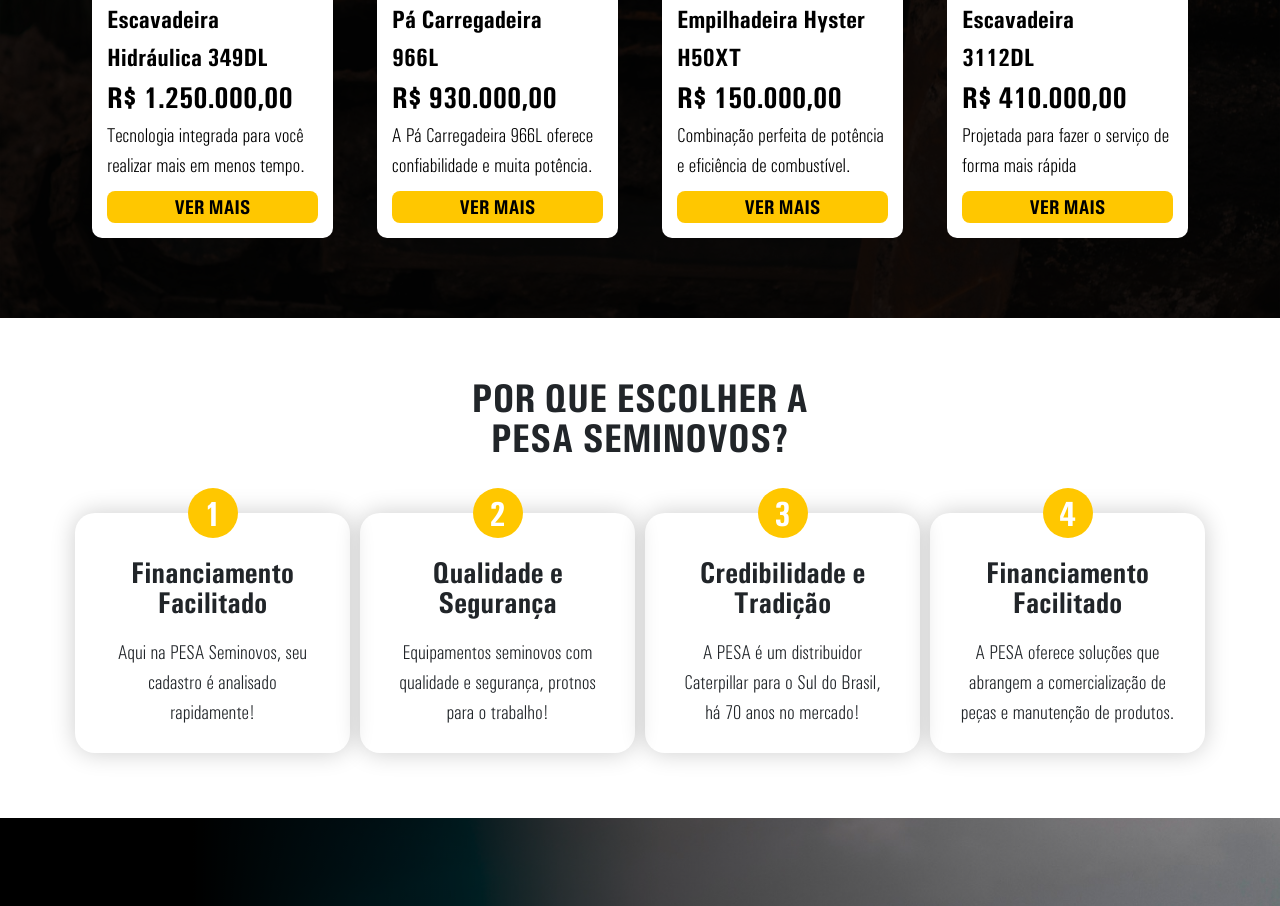
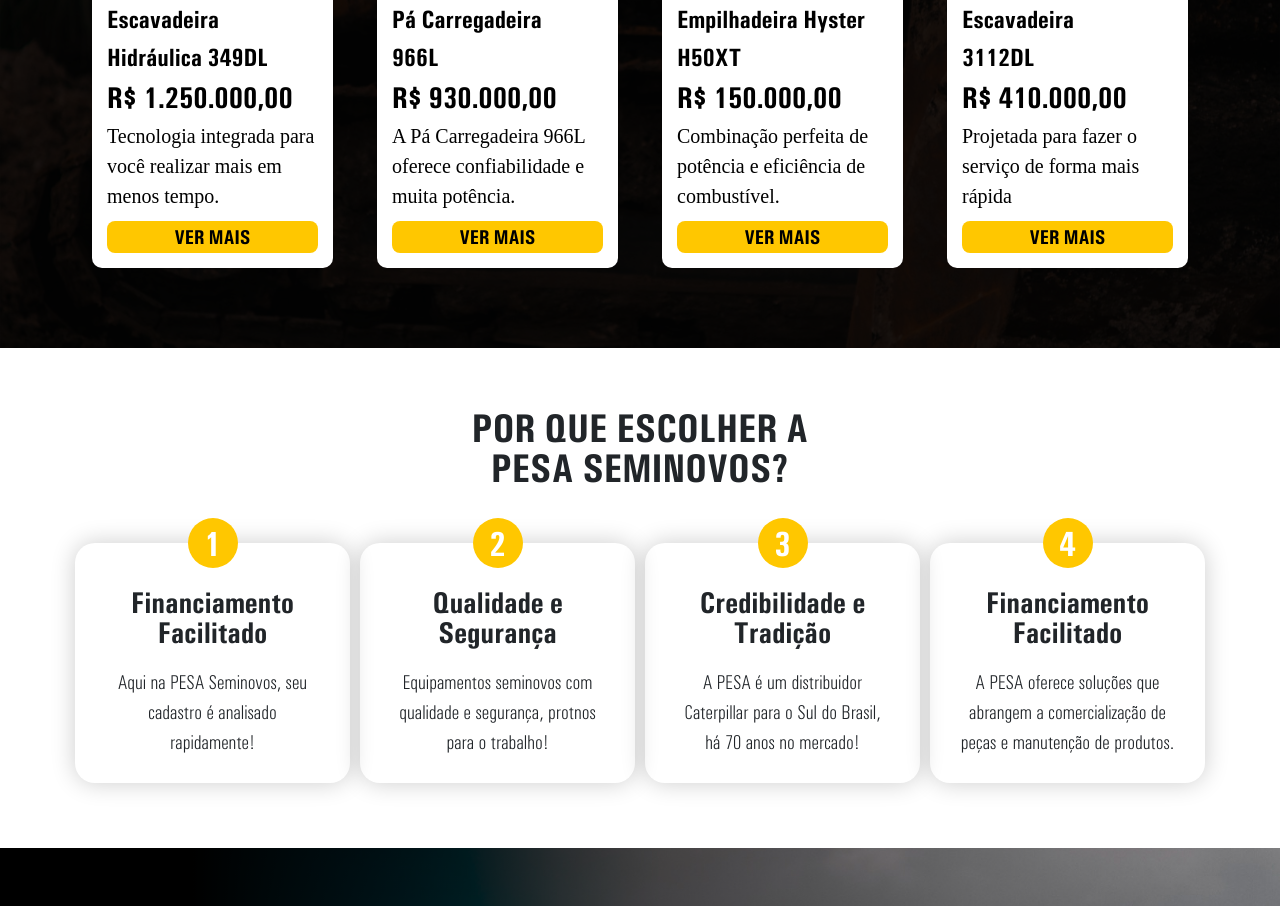
Before and after one commit to devnx-web/next_pesaseminovos, a Next.js app: page / in a window 1280 px wide. Shown: the part 1440-2346 px from the top of the page. Built offline with nearby package versions, Linux system fonts and the light colour scheme.

Commit message:
Update destaques.module.css

```diff
--- a/pages/home/destaques.module.css
+++ b/pages/home/destaques.module.css
@@ -56,7 +56,7 @@
 }
 
 .description{
-    font-family: "Univers Light";
+    font-family: "Univers Regular";
     font-size: 20px;
 }
 
```
